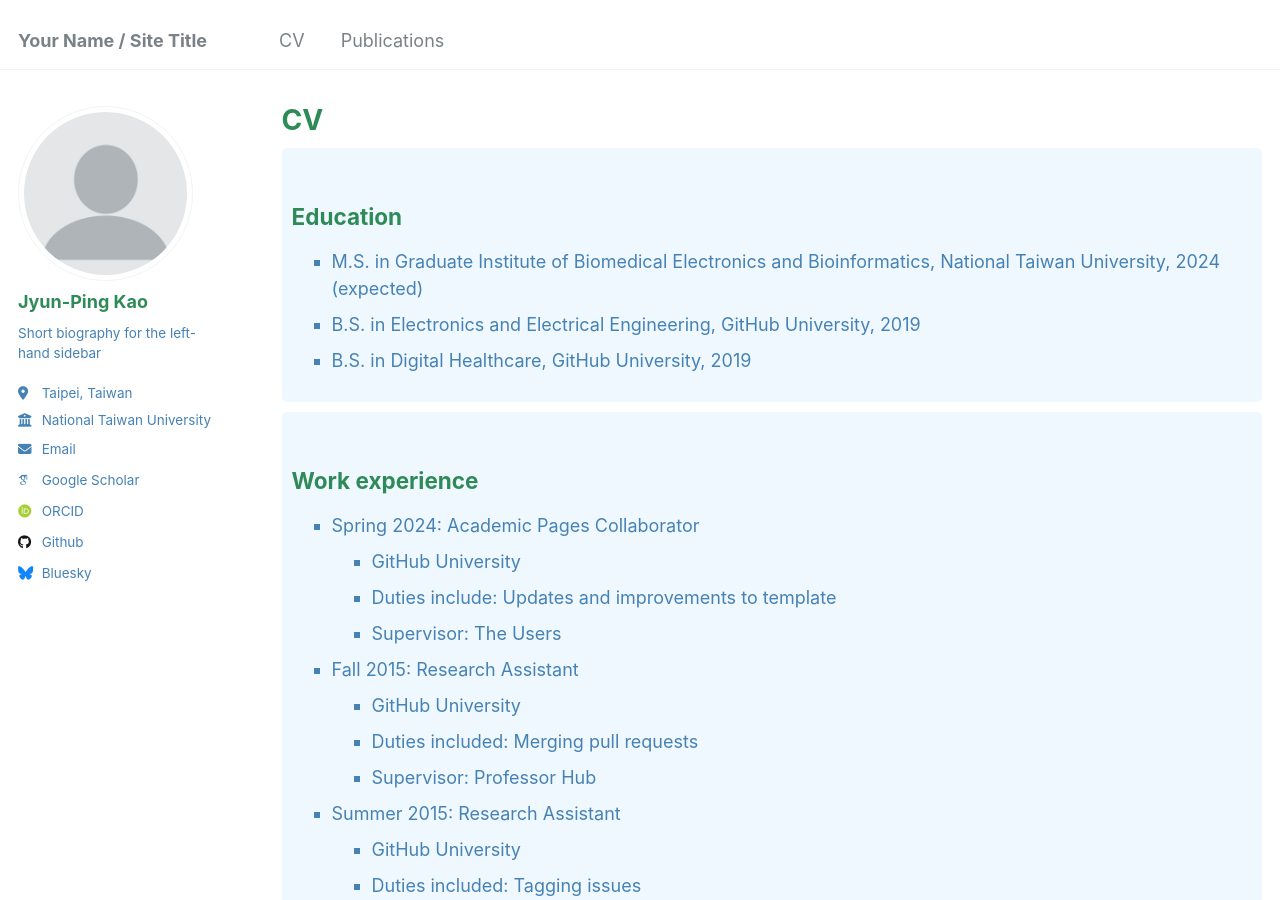
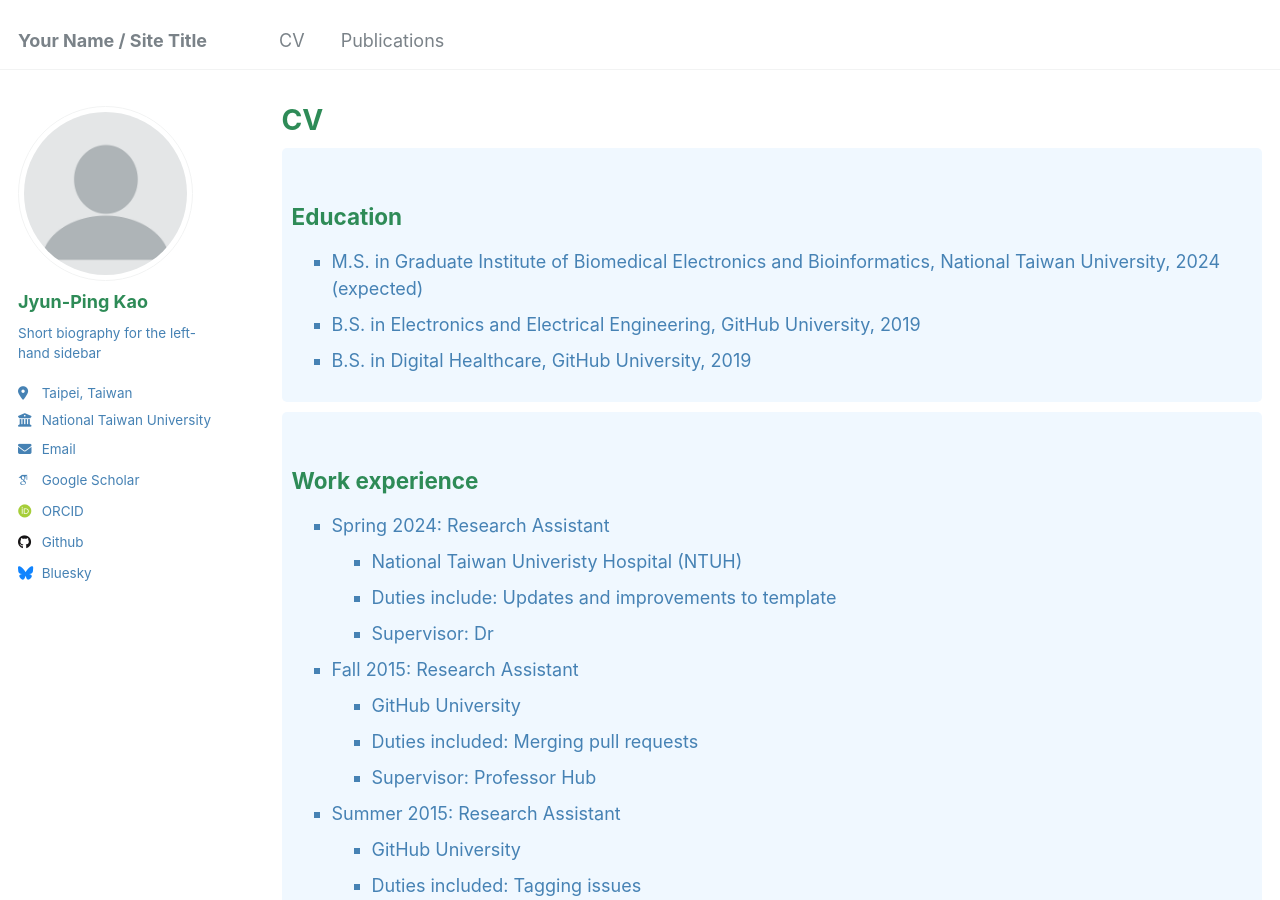
Before and after one commit to reddykao/reddykao.github.io, a Jekyll site: the page built from _pages/cv.md, in a window 1280 px wide and 900 px high. Built offline with Jekyll 4.4.1, drawn with Linux system fonts in a browser that asks for light colours; some web fonts are replaced.

Commit message:
Update cv.md

```diff
--- a/_pages/cv.md
+++ b/_pages/cv.md
@@ -39,11 +39,11 @@ redirect_from:
 <div class="cv-section">
   <h2>Work experience</h2>
   <ul>
-    <li>Spring 2024: Academic Pages Collaborator
+    <li>Spring 2024: Research Assistant
       <ul>
-        <li>GitHub University</li>
+        <li>National Taiwan Univeristy Hospital (NTUH)</li>
         <li>Duties include: Updates and improvements to template</li>
-        <li>Supervisor: The Users</li>
+        <li>Supervisor: Dr</li>
       </ul>
     </li>
     <li>Fall 2015: Research Assistant
```
